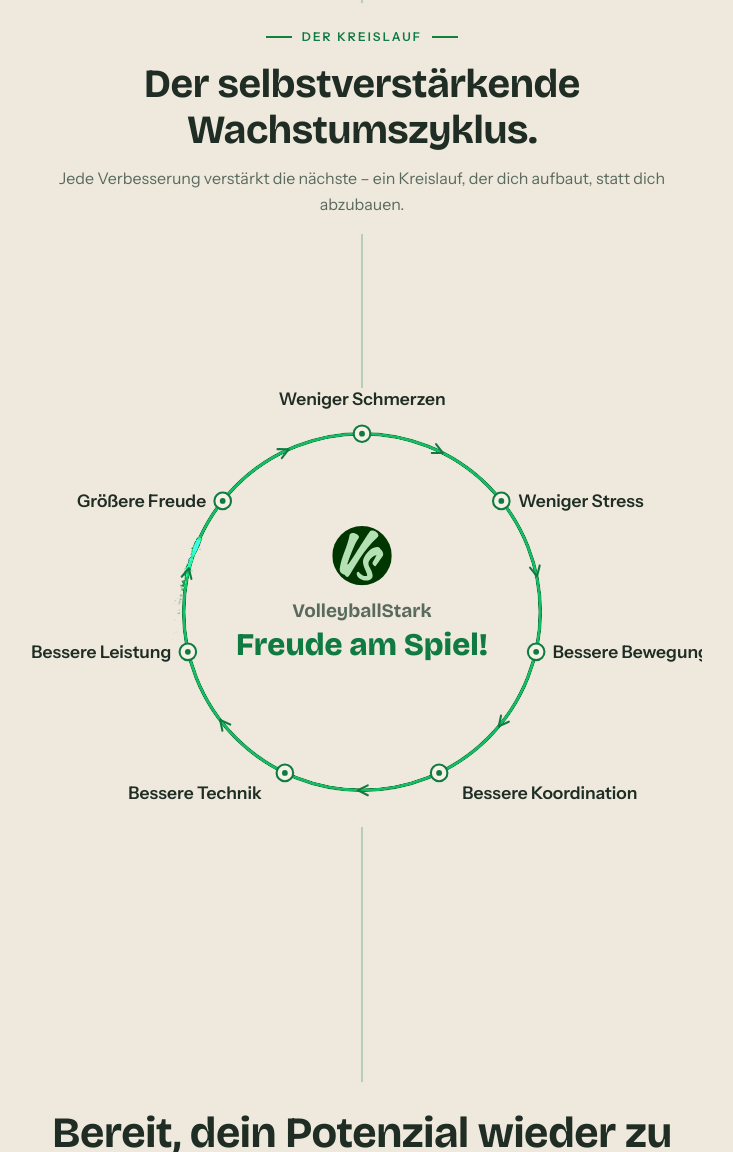
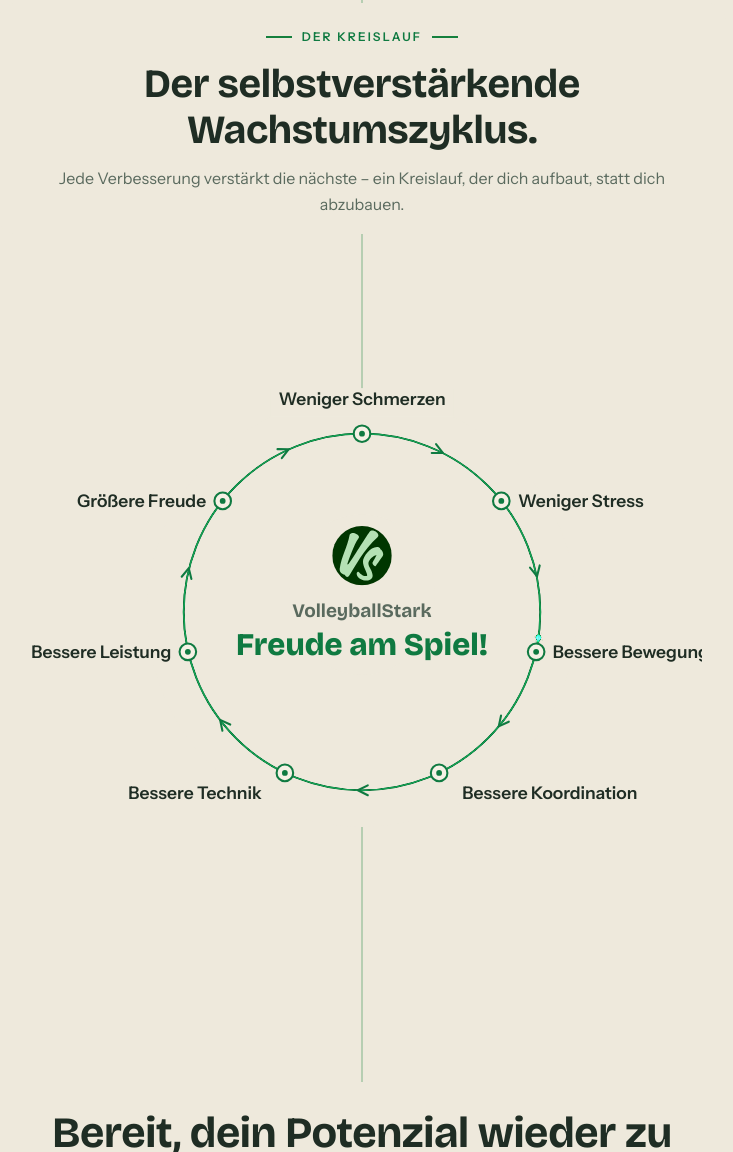
Before and after one commit to vollstark23-lab/volleyballstark-website, a plain HTML site: page index.html in a window 1280 px wide. Shown: the part 7128-8280 px from the top of the page, without its empty margins (278-1011 px from the left). Drawn offline with nearby package versions, Linux system fonts and the light colour scheme.

Commit message:
Zyklus: Komet langsamer (46s/Umlauf) mit Pause, Glow klingt zwischen Kometen ab, Linie max 2.2px, Restwert alpha 0.03

```diff
--- a/index.html
+++ b/index.html
@@ -1286,16 +1286,18 @@ document.getElementById('year').textContent = new Date().getFullYear();
 
   function step(){
     // Startwinkel läuft langsam um den Kreis (Uhrzeigersinn wie die Bögen)
-    const a = -Math.PI / 2 + tick * 0.012;
+    const a = -Math.PI / 2 + tick * 0.004;   // ~46s pro Umlauf: Komet ist ein einzelner Lichtpunkt, Rest bleibt dunkel
     // Partikel bleibt AUF der Kreislinie: nur Tangentenbewegung, kein Abbiegen.
     // Der „Schweif" entsteht rein durch nachlassendes life (Fading nach hinten).
+    // Nur alle ~45 Frames (~0.75s) ein neuer Komet -> dazwischen glow Zeit zum Abklingen
+    if (tick % 45 === 0) glow = 1;
     particles.push({
       x: CX + Math.cos(a) * R,
       y: CY + Math.sin(a) * R,
       angle: a + Math.PI / 2,                  // Tangente
       speed: 0.9 + Math.random() * 0.35,
       life: 1,
-      decay: 0.011 + Math.random() * 0.007,
+      decay: 0.03 + Math.random() * 0.02,      // kurzer Schweif (~0.5s) direkt hinter dem Komet
       radius: 2.4 + Math.random() * 1.6
     });
     if (particles.length > 300) particles.splice(0, particles.length - 300);
@@ -1307,11 +1309,10 @@ document.getElementById('year').textContent = new Date().getFullYear();
     ctx.clearRect(0, 0, canvas.width, canvas.height);
     ctx.save();
     ctx.scale(canvas.width / 820, canvas.height / 820);   // viewBox-Koordinaten
-    // Kreis-Grundlinie mit Glow-Faktor (zeichnet sich selbst bei glow=0 in Basisfarbe)
-    glow = Math.max(0, glow - 0.0022);        // langsames Abklingen
+    // Kreis-Grundlinie mit Glow-Faktor – Restwert fast unsichtbar (nur Hauch)
     ctx.globalCompositeOperation = 'source-over';
-    ctx.strokeStyle = `rgba(${rgb},${(0.16 + glow * 0.55).toFixed(3)})`;
-    ctx.lineWidth = 1.6 + glow * 2.6;
+    ctx.strokeStyle = `rgba(${rgb},${(0.03 + glow * 0.55).toFixed(3)})`;
+    ctx.lineWidth = 1.1 + glow * 1.1;         // max ~2.2px – halb so dick wie der Komet
     ctx.beginPath();
     ctx.arc(CX, CY, R, 0, Math.PI * 2);
     ctx.stroke();
@@ -1319,7 +1320,7 @@ document.getElementById('year').textContent = new Date().getFullYear();
     if (glow > 0.01){
       ctx.globalCompositeOperation = 'lighter';
       ctx.strokeStyle = `rgba(${rgb},${(glow * 0.9).toFixed(3)})`;
-      ctx.lineWidth = 3.2;
+      ctx.lineWidth = 2.2;                     // dünner als der Partikel-Kern (~3-4px)
       ctx.beginPath();
       ctx.arc(CX, CY, R, 0, Math.PI * 2);
       ctx.stroke();
@@ -1348,7 +1349,10 @@ document.getElementById('year').textContent = new Date().getFullYear();
 
   function loop(){
     if (!running) return;
-    step(); glow = 1; draw(); tick++;          // Licht aktiv -> Kreis leuchtet mit
+    step(); draw(); tick++;
+    // Nach dem Draw langsam abklingen lassen: glow sinkt, bis der Komet
+    // (nächstes Partikel in step()) wieder vorbeikommt und ihn auf 1 setzt.
+    glow = Math.max(0, glow - 0.004);
     rafId = requestAnimationFrame(loop);
   }
   function start(){ if (running || reduced) return; running = true; rafId = requestAnimationFrame(loop); }
```
